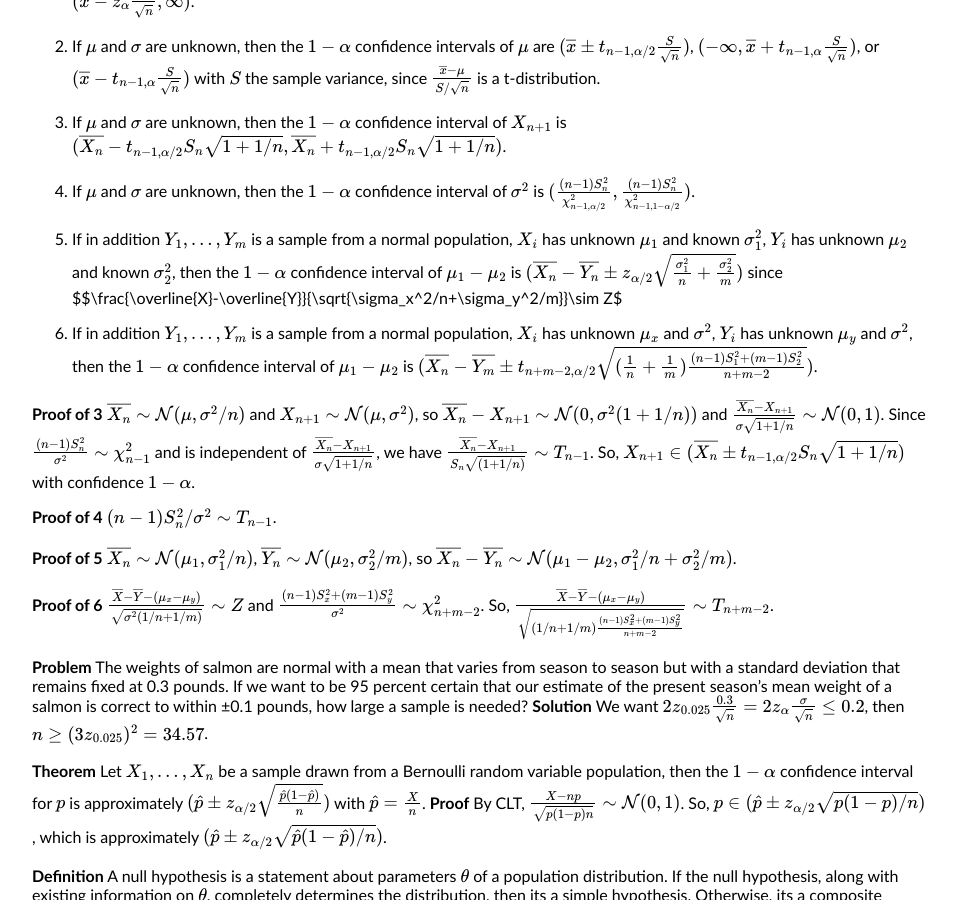
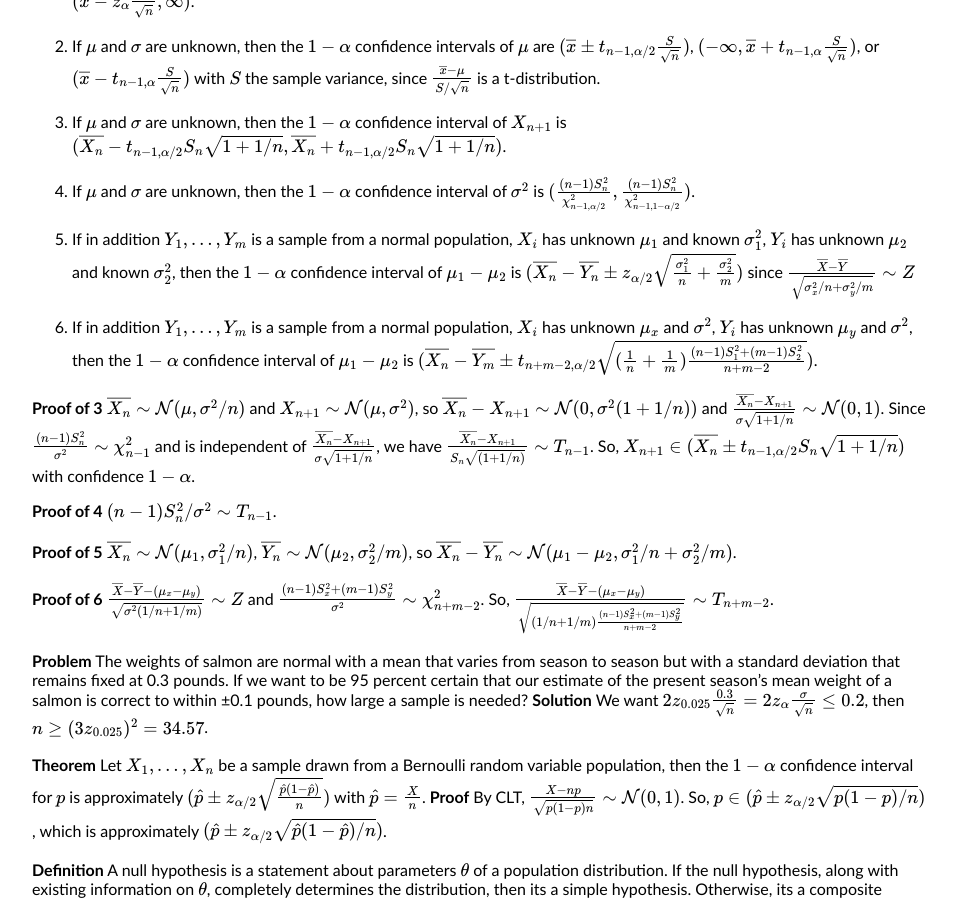
Before and after one commit to henryzhang11/questions-I-have, a Jekyll site: the page built from _posts/2023-08-20-probability-theory-review.md, in a window 1280 px wide and 900 px high, scrolled down 4449 px. Shown: the whole window, without its empty margins (160-1116 px from the left). Built offline with Jekyll 4.4.1, drawn with Linux system fonts in a browser that asks for light colours; formulas are drawn with MathJax 3.

Commit message:
Update 2023-08-20-probability-theory-review.md

```diff
--- a/_posts/2023-08-20-probability-theory-review.md
+++ b/_posts/2023-08-20-probability-theory-review.md
@@ -118,7 +118,7 @@ title: "probability theory review"
 
 4. If $\mu$ and $\sigma$ are unknown, then the $1-\alpha$ confidence interval of $\sigma^2$ is $(\frac{(n-1)S_n^2}{\chi_{n-1,\alpha/2}^2},\frac{(n-1)S_n^2}{\chi_{n-1,1-\alpha/2}^2})$.
 
-5. If in addition $Y_1,...,Y_m$ is a sample from a normal population, $X_i$ has unknown $\mu_1$ and known $\sigma_1^2$, $Y_i$ has unknown $\mu_2$ and known $\sigma_2^2$, then the $1-\alpha$ confidence interval of $\mu_1-\mu_2$ is $(\overline{X_n}-\overline{Y_n}\pm z_{\alpha/2}\sqrt{\frac{\sigma_1^2}{n}+\frac{\sigma_2^2}{m}})$ since $$\frac{\overline{X}-\overline{Y}}{\sqrt{\sigma_x^2/n+\sigma_y^2/m}}\sim Z$
+5. If in addition $Y_1,...,Y_m$ is a sample from a normal population, $X_i$ has unknown $\mu_1$ and known $\sigma_1^2$, $Y_i$ has unknown $\mu_2$ and known $\sigma_2^2$, then the $1-\alpha$ confidence interval of $\mu_1-\mu_2$ is $(\overline{X_n}-\overline{Y_n}\pm z_{\alpha/2}\sqrt{\frac{\sigma_1^2}{n}+\frac{\sigma_2^2}{m}})$ since $\frac{\overline{X}-\overline{Y}}{\sqrt{\sigma_x^2/n+\sigma_y^2/m}}\sim Z$
 
 6. If in addition $Y_1,...,Y_m$ is a sample from a normal population, $X_i$ has unknown $\mu_x$ and $\sigma^2$, $Y_i$ has unknown $\mu_y$ and $\sigma^2$, then the $1-\alpha$ confidence interval of $\mu_1-\mu_2$ is $(\overline{X_n}-\overline{Y_m}\pm t_{n+m-2,\alpha/2}\sqrt{(\frac{1}{n}+\frac{1}{m})\frac{(n-1)S_1^2+(m-1)S_2^2}{n+m-2}})$.
 
```
